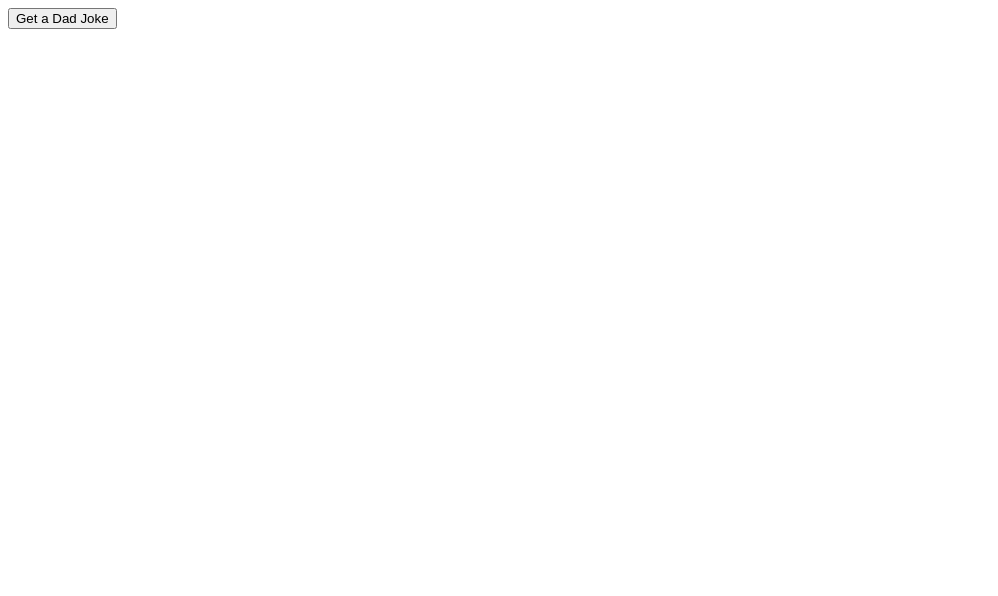
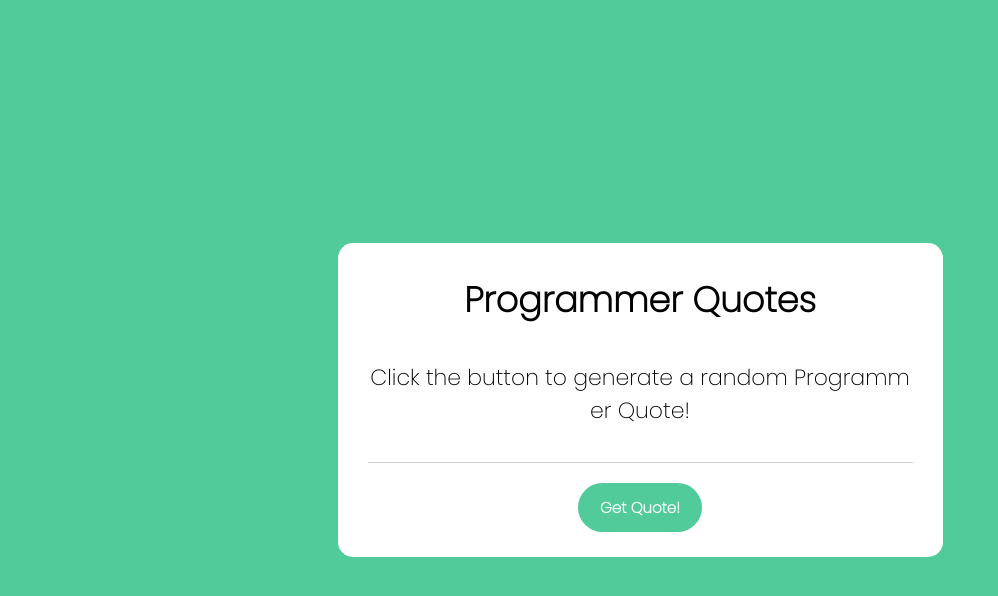
Before and after one commit to mischkab/myjsproject.repo, a plain HTML site: page index.html in a window 1280 px wide. Shown: the whole page, without its empty margins (0-998 px from the left). Drawn offline with Linux system fonts and the light colour scheme.

Commit message:
add html, css and js code

```diff
--- a/index.html
+++ b/index.html
@@ -3,17 +3,23 @@
   <head>
     <meta charset="UTF-8">
     <meta name="viewport" content="width=device-width, initial-scale=1.0">
-    <title>Random Joke Generator</title>
+    <title>Programmer Quote Generator</title>
     <link rel="stylesheet" href="style.css">
   </head>
   <body>
-    <section>
-      <div class="container">
-        <div class="joke">
-          <button>Get a Dad Joke</button>
+    <div class="wrapper">
+      <header>Programmer Quotes</header>
+      <div class="content">
+        <div class="quote-area">
+          <p class="quote">Click the button to generate a random Programmer Quote!</p>
         </div>
       </div>
-    </section>
-    <script src="./index.js"></script>
+      <div class="button-area">
+        <button>Get Quote!</button>
+      </div>
+    </div>
+
+    <script src="index.js"></script>
+
   </body>
 </html>
--- a/index.js
+++ b/index.js
@@ -0,0 +1,10 @@
+const quoteText = document.querySelector(".quote"),
+quoteButton = document.querySelector("button");
+
+function randomProgrammerQuote() {
+  fetch('https://programming-quotes-api.herokuapp.com/quotes/random').then(resp => resp.json()).then(result =>{
+    quoteText.innerText = result.en;
+  })
+};
+
+quoteButton.addEventListener("click", randomProgrammerQuote);
--- a/style.css
+++ b/style.css
@@ -0,0 +1,72 @@
+@import url('https://fonts.googleapis.com/css2?family=Poppins:wght@200&display=swap');
+*{
+  margin: 0;
+  padding: 0;
+  box-sizing: border-box;
+  font-family: 'Poppins', sans-serif;
+}
+
+body{
+  display: flex;
+  align-items: center;
+  justify-content: center;
+  min-height: 100vh;
+  background: #52cb9b;
+}
+
+.wrapper{
+  width: 605px;
+  background: #fff;
+  border-radius: 15px;
+  padding: 30px 30px 25px;
+}
+
+.wrapper header{
+  font-size: 35px;
+  font-weight: 600;
+  text-align: center;
+}
+
+.wrapper .content {
+  margin: 35px 0;
+}
+
+.content .quote-area{
+  display: flex;
+  justify-content: center;
+}
+
+.quote-area .quote {
+  font-size: 22px;
+  text-align: center;
+  word-break: break-all;
+}
+
+.wrapper .button-area {
+  border-top: 1px solid #ccc;
+  text-align: center;
+}
+
+.button-area button{
+  margin-top: 20px;
+  font-size: 15px;
+  font-weight: bold;
+  border: none;
+  outline: none;
+  color: #fff;
+  cursor: pointer;
+  font-style: 16px;
+  padding: 13px 22px;
+  border-radius: 30px;
+  background: #52cb9b;
+}
+
+.button-area button:hover{
+  background-color: #4ab389;
+}
+
+.button-area button:active {
+  background-color: #4ab389;
+  box-shadow: 0 5px #666;
+  transform: translateY(4px)
+}
```
